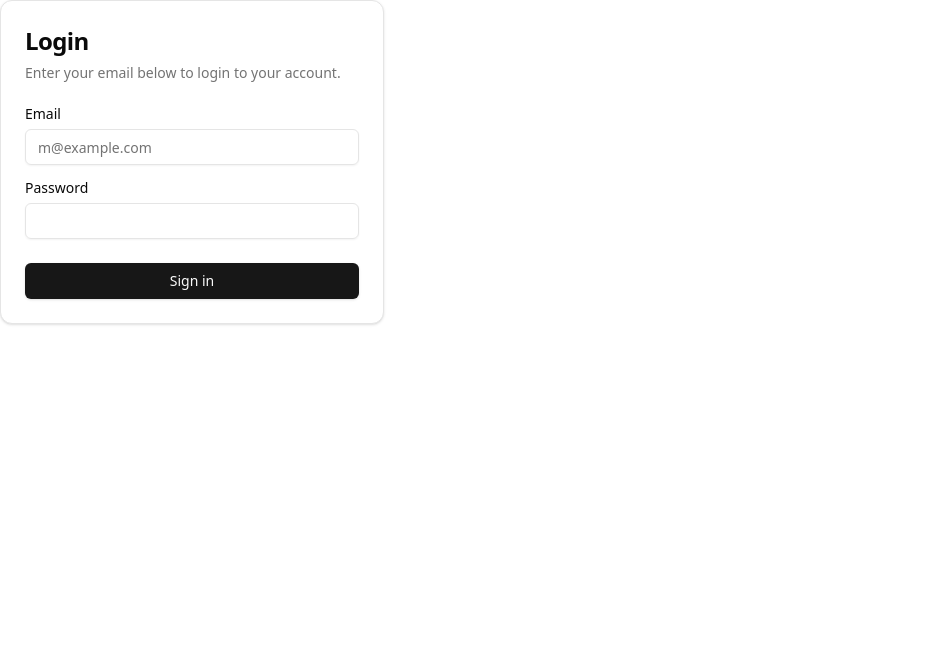
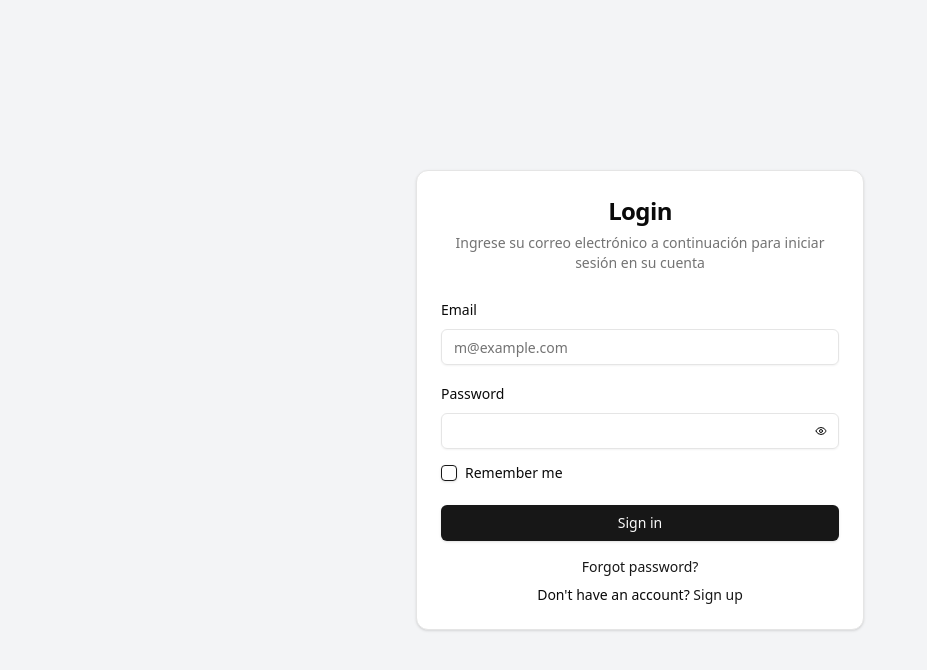
Before and after one commit to Josuesp1620/project-mtc, a React (Vite) app: page /login in a window 1280 px wide. Shown: the top 670 px of the page, without its empty margins (0-927 px from the left). Built offline with nearby package versions, Linux system fonts and the light colour scheme.

Commit message:
[UPDATE] Change LoginView UI

```diff
--- a/src/views/auth/login/index.tsx
+++ b/src/views/auth/login/index.tsx
@@ -1,3 +1,5 @@
+import { useState } from "react"
+import { Eye, EyeOff } from "lucide-react"
 import { Button } from "@/components/ui/button"
 import {
   Card,
@@ -9,32 +11,74 @@ import {
 } from "@/components/ui/card"
 import { Input } from "@/components/ui/input"
 import { Label } from "@/components/ui/label"
-
-export const description =
-  "A simple login form with email and password. The submit button says 'Sign in'."
+import { Checkbox } from "@/components/ui/checkbox"
+import { Link } from "react-router-dom"
 
 export function LoginView() {
+  const [showPassword, setShowPassword] = useState(false)
+
+  const togglePasswordVisibility = () => setShowPassword(!showPassword)
+
   return (
-    <Card className="w-full max-w-sm">
+    <div className="min-h-screen flex items-center justify-center bg-gray-100 p-4">
+      <Card className="w-full max-w-md">
         <CardHeader>
-        <CardTitle className="text-2xl">Login</CardTitle>
-        <CardDescription>
-          Enter your email below to login to your account.
+          <CardTitle className="text-2xl font-bold text-center">Login</CardTitle>
+          <CardDescription className="text-center">
+            Ingrese su correo electrónico a continuación para iniciar sesión en su cuenta
           </CardDescription>
         </CardHeader>
-      <CardContent className="grid gap-4">
-        <div className="grid gap-2">
+        <CardContent className="space-y-4">
+          <div className="space-y-2">
             <Label htmlFor="email">Email</Label>
             <Input id="email" type="email" placeholder="m@example.com" required />
           </div>
-        <div className="grid gap-2">
+          <div className="space-y-2">
             <Label htmlFor="password">Password</Label>
-          <Input id="password" type="password" required />
+            <div className="relative">
+              <Input
+                id="password"
+                type={showPassword ? "text" : "password"}
+                required
+              />
+              <Button
+                type="button"
+                variant="ghost"
+                size="icon"
+                className="absolute right-0 top-0 h-full px-3 py-2 hover:bg-transparent"
+                onClick={togglePasswordVisibility}
+              >
+                {showPassword ? (
+                  <EyeOff className="h-4 w-4" />
+                ) : (
+                  <Eye className="h-4 w-4" />
+                )}
+                <span className="sr-only">
+                  {showPassword ? "Hide password" : "Show password"}
+                </span>
+              </Button>
+            </div>
+          </div>
+          <div className="flex items-center space-x-2">
+            <Checkbox id="remember" />
+            <Label htmlFor="remember">Remember me</Label>
           </div>
         </CardContent>
-      <CardFooter>
+        <CardFooter className="flex flex-col space-y-4">
           <Button className="w-full">Sign in</Button>
+          <div className="text-sm text-center space-y-2">
+            <Link to="/forgot-password" className="text-primary hover:underline">
+              Forgot password?
+            </Link>
+            <p>
+              Don't have an account?{" "}
+              <Link to="/signup" className="text-primary hover:underline">
+                Sign up
+              </Link>
+            </p>
+          </div>
         </CardFooter>
       </Card>
+    </div>
   )
 }
```
Lines whose indentation alone changed are shown as unchanged.
